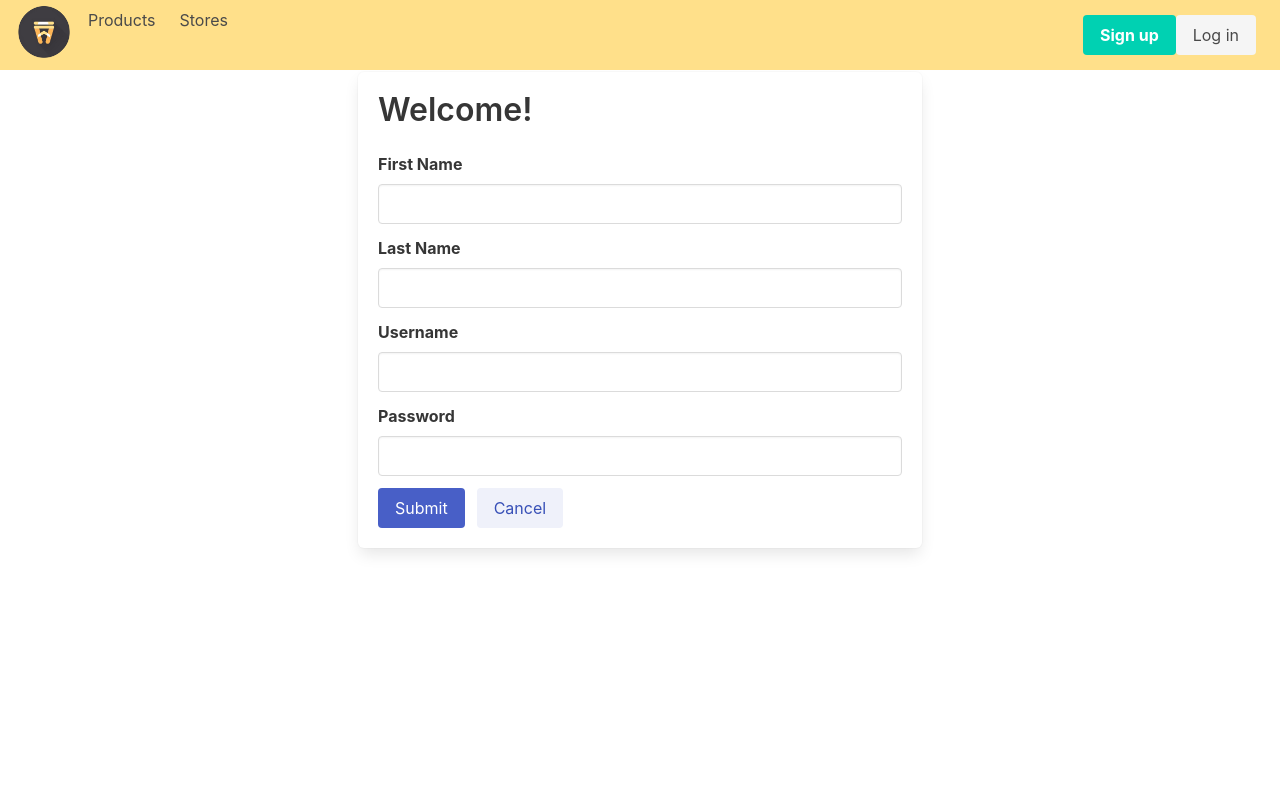
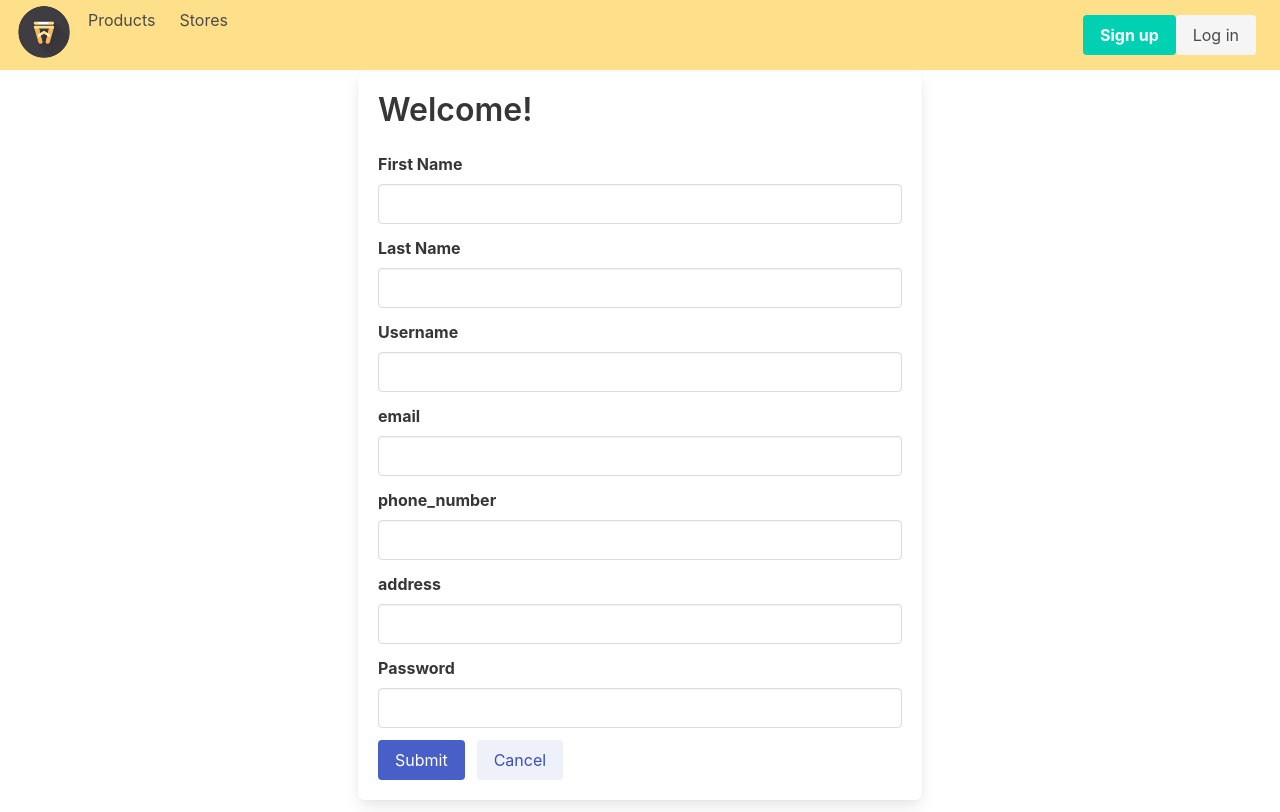
Before and after one commit to NSS-Day-Cohort-68/bangazon-client-bangazon-client-bangazon-team-3, a Next.js app: page /register in a window 1280 px wide. Built offline with nearby package versions, Linux system fonts and the light colour scheme.

Commit message:
Altered properties on user and customer objects so that we can register new users

```diff
--- a/data/fetcher.js
+++ b/data/fetcher.js
@@ -24,7 +24,7 @@ const catchError = (err) => {
 }
 
 export const fetchWithResponse = (resource, options) =>
-  fetch(`${API_URL}/${resource}`, options)
+fetch(`${API_URL}/${resource}`, options)
     .then(checkErrorJson)
     .catch(catchError)
 
--- a/pages/register.js
+++ b/pages/register.js
@@ -13,9 +13,11 @@ export default function Register() {
   const firstName = useRef('')
   const lastName = useRef('')
   const username = useRef('')
+  const email = useRef('')
   const password = useRef('')
+  const phone_number = useRef('')
+  const address = useRef('')
   const router = useRouter()
-
   const submit = (e) => {
     e.preventDefault()
 
@@ -23,7 +25,10 @@ export default function Register() {
       username: username.current.value,
       password: password.current.value,
       first_name: firstName.current.value,
-      last_name: lastName.current.value
+      last_name: lastName.current.value,
+      email: email.current.value,
+      phone_number: phone_number.current.value,
+      address: address.current.value
     }
 
     register(user).then((res) => {
@@ -59,6 +64,24 @@ export default function Register() {
             label="Username"
           />
           <Input
+            id="email"
+            refEl={email}
+            type="text"
+            label="email"
+          />
+          <Input
+            id="phoneNumber"
+            refEl={phone_number}
+            type="text"
+            label="phone_number"
+          />
+          <Input
+            id="address"
+            refEl={address}
+            type="text"
+            label="address"
+          />
+          <Input
             id="password"
             refEl={password}
             type="password"
```
